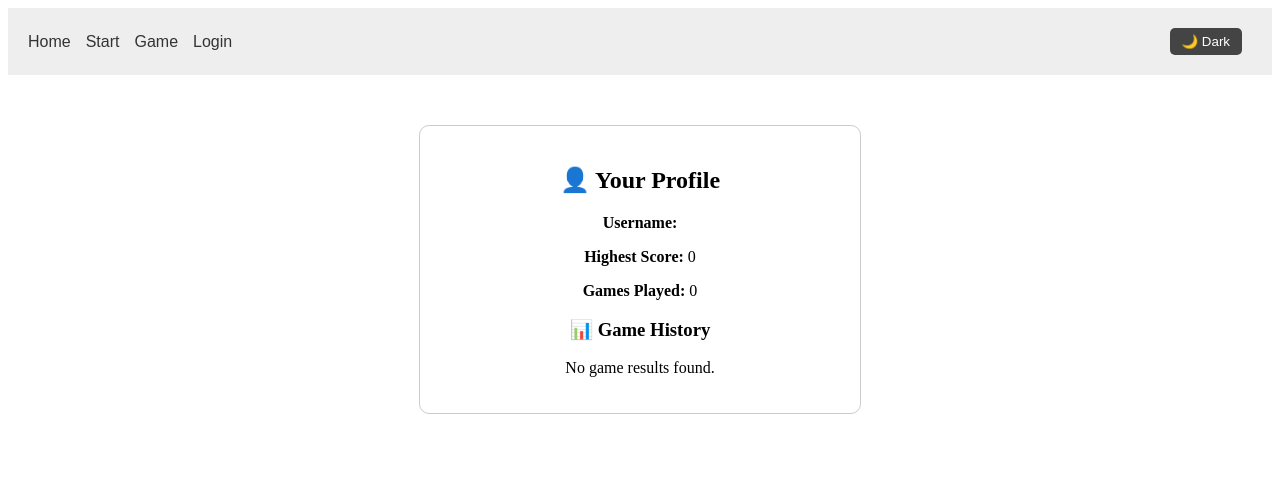
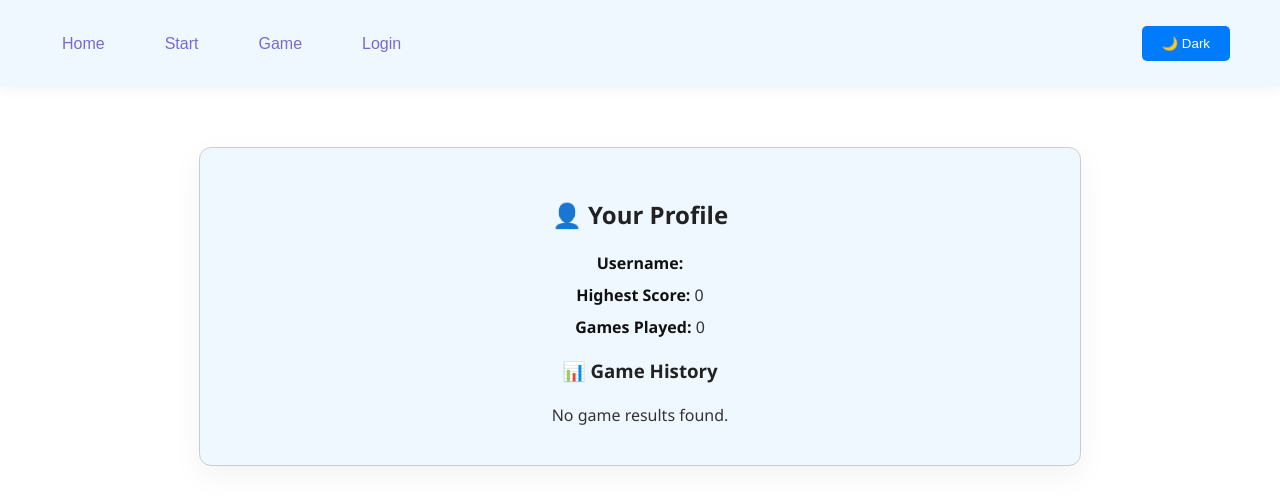
Before and after one commit to komal-1010/MindMaze, a Next.js app in the folder mindmaze-app/frontend/: page /profile in a window 1280 px wide. Shown: the top 504 px of the page. Built offline with nearby package versions, Linux system fonts and the light colour scheme.

Commit message:
css changes

```diff
--- a/mindmaze-app/frontend/src/app/components/Navbar.jsx
+++ b/mindmaze-app/frontend/src/app/components/Navbar.jsx
@@ -1,11 +1,12 @@
 'use client'
-import Link from 'next/link'
 import { useEffect, useState } from 'react'
+import { useRouter } from 'next/navigation'
 import '../styles/navbar.css'
 
 export default function Navbar() {
   const [dark, setDark] = useState(false)
   const [isLoggedIn, setIsLoggedIn] = useState(false)
+  const router = useRouter()
 
   useEffect(() => {
     if (dark) {
@@ -14,21 +15,34 @@ export default function Navbar() {
       document.documentElement.classList.remove('dark')
     }
   }, [dark])
+
   useEffect(() => {
     const token = localStorage.getItem('token')
     setIsLoggedIn(!!token)
   }, [])
+
+  const handleLogout = () => {
+    localStorage.clear()
+    router.push('/login')
+  }
+
   return (
     <nav className="navbar">
       <div className="nav-links">
-        <Link href="/home">Home</Link>
-        <Link href="/start">Start</Link>
-        <Link href="/game">Game</Link>
+        <button onClick={() => router.push('/')}>Home</button>
+        <button onClick={() => router.push('/start')}>Start</button>
+        <button onClick={() => router.push('/game')}>Game</button>
+
         {isLoggedIn ? (
-          <Link href="/profile">Profile</Link>
+          <>
+            <button onClick={() => router.push('/profile')}>Profile</button>
+            <button onClick={handleLogout} className="logout-button">Log Out</button>
+          </>
         ) : (
-          <Link href="/login">Login</Link>
-        )}      </div>
+          <button onClick={() => router.push('/login')}>Login</button>
+        )}
+      </div>
+
       <button className="dark-toggle" onClick={() => setDark(!dark)}>
         {dark ? '🌞 Light' : '🌙 Dark'}
       </button>
--- a/mindmaze-app/frontend/src/app/profile/page.js
+++ b/mindmaze-app/frontend/src/app/profile/page.js
@@ -1,6 +1,6 @@
 'use client'
 import { useEffect, useState } from 'react'
-
+import "../styles/profile.css"
 export default function Profile() {
   const [results, setResults] = useState([])
   const [username, setUsername] = useState('')
@@ -38,7 +38,8 @@ export default function Profile() {
       <p><strong>Highest Score:</strong> {highScore}</p>
       <p><strong>Games Played:</strong> {gamesPlayed}</p>
 
-      <h3>📊 Game History</h3>
+       <h3>📊 Game History</h3>
+      <div>
       {results.length > 0 ? (
         <ul>
           {results.map((res, index) => (
@@ -54,6 +55,7 @@ export default function Profile() {
       ) : (
         <p>No game results found.</p>
       )}
+      </div>
     </div>
   )
 }
--- a/mindmaze-app/frontend/src/app/styles/game.css
+++ b/mindmaze-app/frontend/src/app/styles/game.css
@@ -5,6 +5,7 @@
   text-align: center;
   border: 1px solid #ddd;
   border-radius: 10px;
+  background-color: aliceblue;
 }
 
 .question {
--- a/mindmaze-app/frontend/src/app/styles/login.css
+++ b/mindmaze-app/frontend/src/app/styles/login.css
@@ -5,6 +5,7 @@
   border: 1px solid #ccc;
   text-align: center;
   border-radius: 8px;
+  background-color: aliceblue;
 }
 
 .login-container input {
--- a/mindmaze-app/frontend/src/app/styles/navbar.css
+++ b/mindmaze-app/frontend/src/app/styles/navbar.css
@@ -1,30 +1,44 @@
-/* Default Light Theme Styles */
 .navbar {
   display: flex;
   justify-content: space-between;
   align-items: center;
-  background-color: #eee;
-  padding: 10px 20px;
-  font-family: sans-serif;
+  padding: 16px 40px;
+  background-color: aliceblue;
+  box-shadow: 0 4px 12px rgba(0, 0, 0, 0.04);
 }
 
-.navbar a {
-  margin-right: 15px;
-  text-decoration: none;
-  color: #333;
+.nav-links {
+  display: flex;
+  gap: 16px;
 }
 
-.dark-toggle {
+.nav-links button {
+  background: none;
+  border: none;
+  font-size: 1rem;
+  color: rgb(121, 105, 208);
+  cursor: pointer;
   padding: 6px 12px;
-  border: none;
-  border-radius: 5px;
-  background-color: #444;
-  color: white;
-  cursor: pointer;
-  transition: background-color 0.3s, color 0.3s;
-  z-index: 10;
+  border-radius: 6px;
+  transition: background-color 0.2s ease;
 }
 
+.nav-links button:hover {
+  background-color: #f0f0f0;
+}
+
+.logout-button {
+  color: white;
+  background-color: #ff4d4f;
+  padding: 8px 14px;
+  border: none;
+  border-radius: 6px;
+  font-weight: 500;
+}
+
+.logout-button:hover {
+  background-color: #d9363e;
+}
 /* Dark Mode Styles */
 html.dark {
   background-color: #1e1e1e;
@@ -40,7 +54,11 @@ html.dark .navbar a {
 }
 
 html.dark .dark-toggle {
-  background-color: #ddd;
-  color: #222;
-  transition: background-color 0.3s, color 0.3s;
+  font-size: 0.9rem;
+  padding: 6px 12px;
+  border: none;
+  background-color: #333;
+  color: #fff;
+  border-radius: 6px;
+  cursor: pointer;
 }
--- /dev/null
+++ b/mindmaze-app/frontend/src/app/styles/profile.css
@@ -0,0 +1,69 @@
+/* styles/profile.css */
+
+body {
+  font-family: 'Segoe UI', sans-serif;
+  margin: 0;
+  padding: 0;
+}
+
+.form-container {
+  max-width: 800px;
+  margin: 60px auto;
+  padding: 30px 40px;
+  background-color: aliceblue;
+  border-radius: 12px;
+  box-shadow: 0 10px 30px rgba(0, 0, 0, 0.05);
+  color: #333;
+}
+
+h2, h3 {
+  margin-bottom: 20px;
+  color: #222;
+  font-weight: 600;
+}
+
+p {
+  margin: 8px 0;
+  line-height: 1.5;
+}
+
+ul {
+  list-style: none;
+  padding: 0;
+  margin-top: 20px;
+}
+
+li {
+  background-color: #f9fafb;
+  padding: 16px 20px;
+  border-radius: 10px;
+  margin-bottom: 16px;
+  border-left: 5px solid #0070f3;
+  transition: transform 0.2s ease, box-shadow 0.2s ease;
+}
+
+li:hover {
+  transform: scale(1.01);
+  box-shadow: 0 6px 18px rgba(0, 0, 0, 0.07);
+}
+
+hr {
+  border: none;
+  border-top: 1px solid #ddd;
+  margin: 12px 0;
+}
+
+strong {
+  font-weight: 600;
+  color: #111;
+}
+
+@media screen and (max-width: 600px) {
+  .form-container {
+    padding: 20px;
+  }
+
+  li {
+    padding: 14px;
+  }
+}
--- a/mindmaze-app/frontend/src/app/styles/register.css
+++ b/mindmaze-app/frontend/src/app/styles/register.css
@@ -4,6 +4,7 @@
   padding: 2rem;
   border: 1px solid #ddd;
   border-radius: 8px;
+  background-color: aliceblue;
 }
 
 input {
```
Also changed, not shown: mindmaze-app/frontend/src/app/home/page.js (deleted, +0 -33 lines), mindmaze-app/frontend/src/app/page.js (+28 -4 lines).
